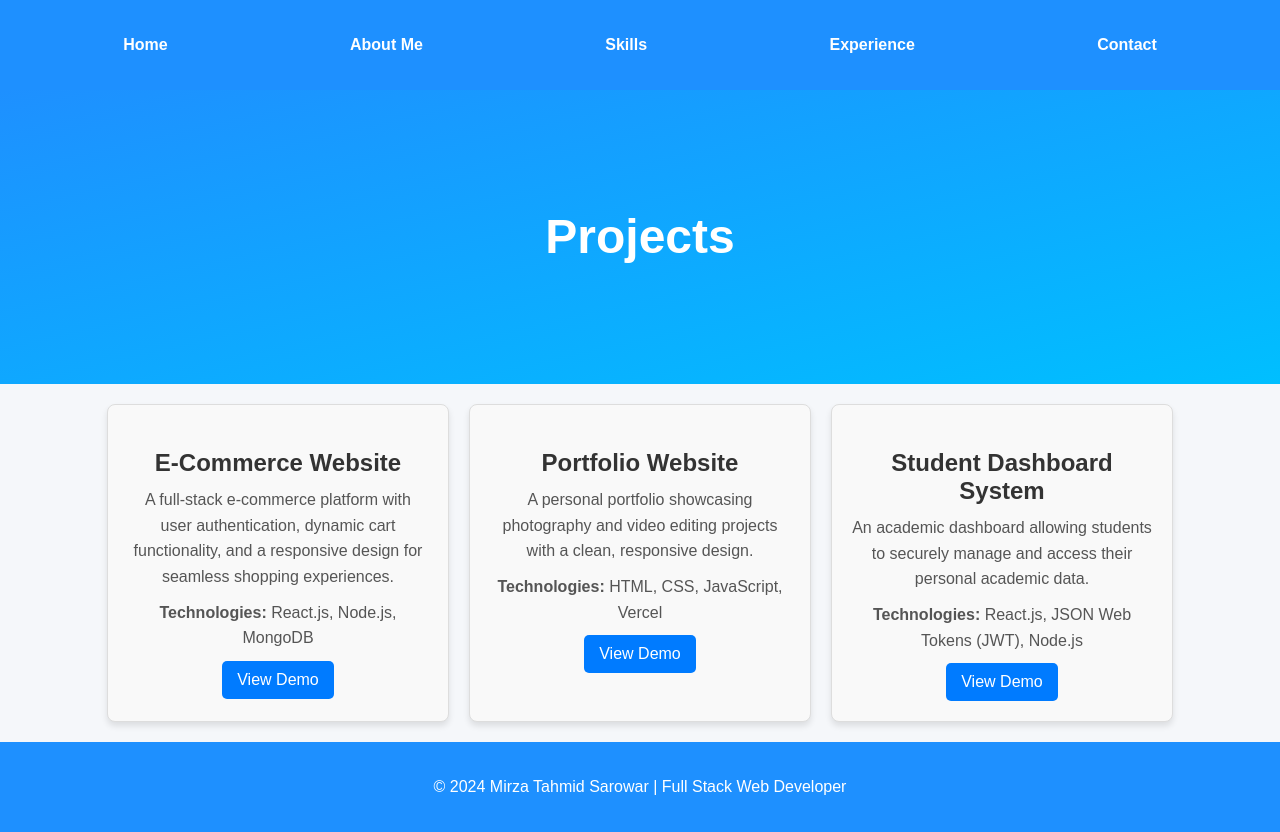
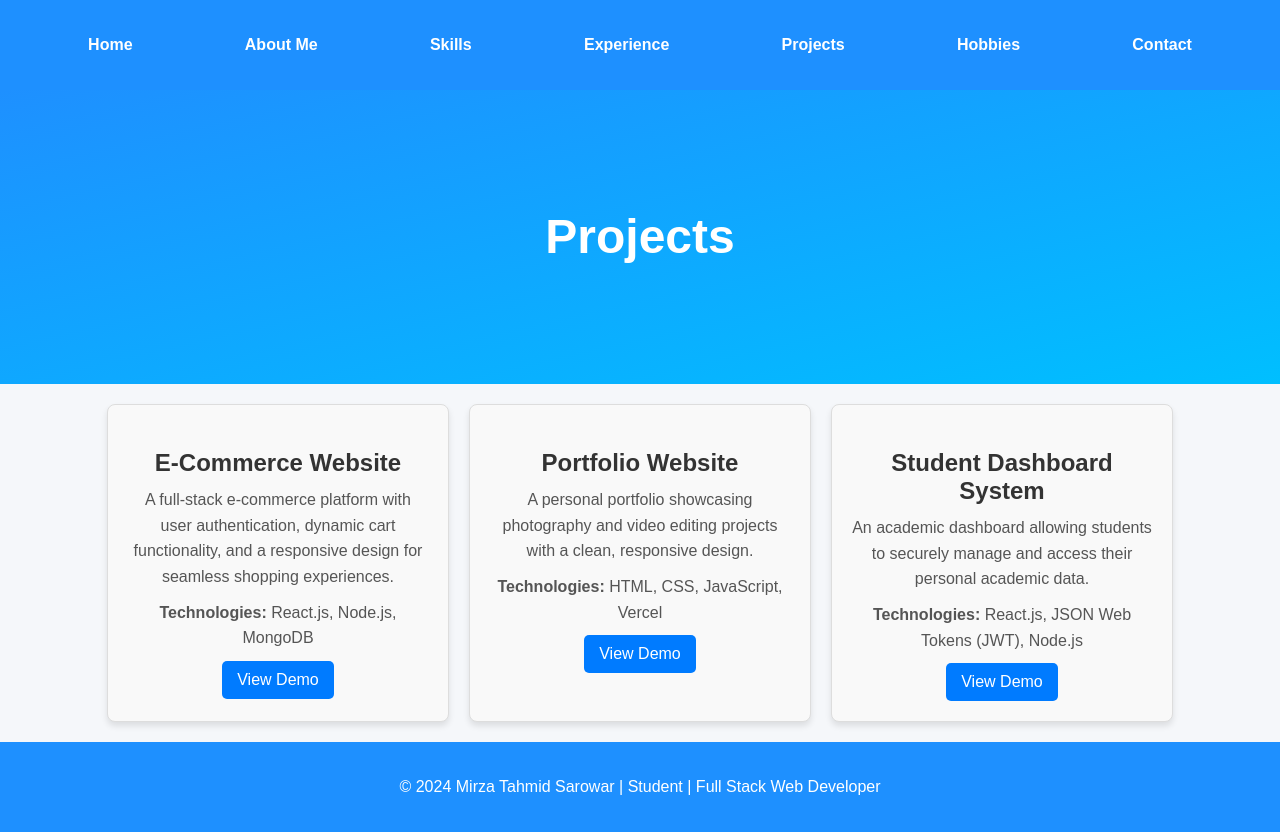
Before and after one commit to mtahmid07/My-Portfolio, a plain HTML site: page projects.html in a window 1280 px wide. Drawn offline with Linux system fonts and the light colour scheme.

Commit message:
Update projects.html

```diff
--- a/projects.html
+++ b/projects.html
@@ -6,6 +6,7 @@
   <title>Projects - Mirza Tahmid Sarowar</title>
   <link rel="stylesheet" href="styles.css">
   <script defer src="script.js"></script>
+  <meta name="viewport" content="width=device-width, initial-scale=1.0">
 </head>
 <body>
   <header>
@@ -15,6 +16,8 @@
         <li><a href="about.html">About Me</a></li>
         <li><a href="skills.html">Skills</a></li>
         <li><a href="experience.html">Experience</a></li>
+        <li><a href="projects.html">Projects</a></li>
+        <li><a href="hobbies.html">Hobbies</a></li>
         <li><a href="contact.html">Contact</a></li>
       </ul>
     </nav>
@@ -58,7 +61,7 @@
   </section>
 
   <footer>
-    <p>© 2024 Mirza Tahmid Sarowar | Full Stack Web Developer</p>
+    <p>© 2024 Mirza Tahmid Sarowar | Student | Full Stack Web Developer</p>
   </footer>
 
   <style>
```
